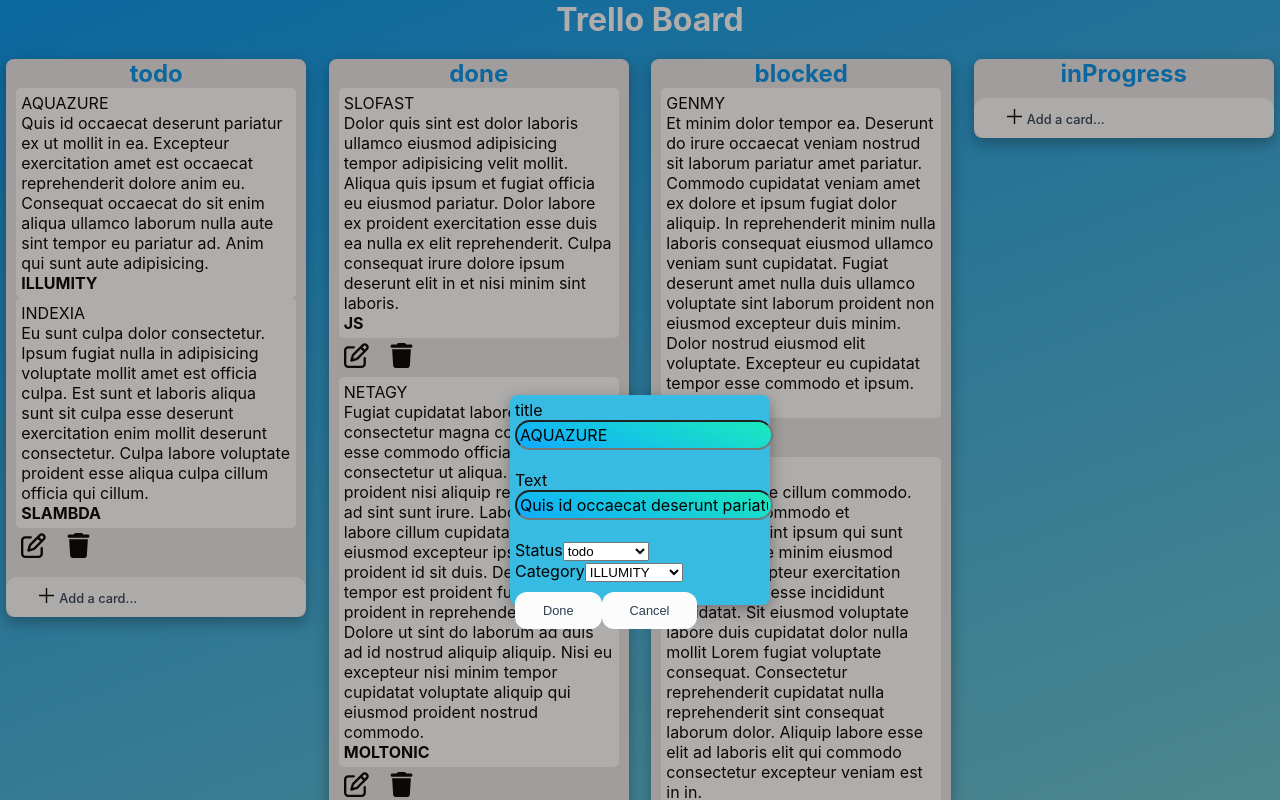
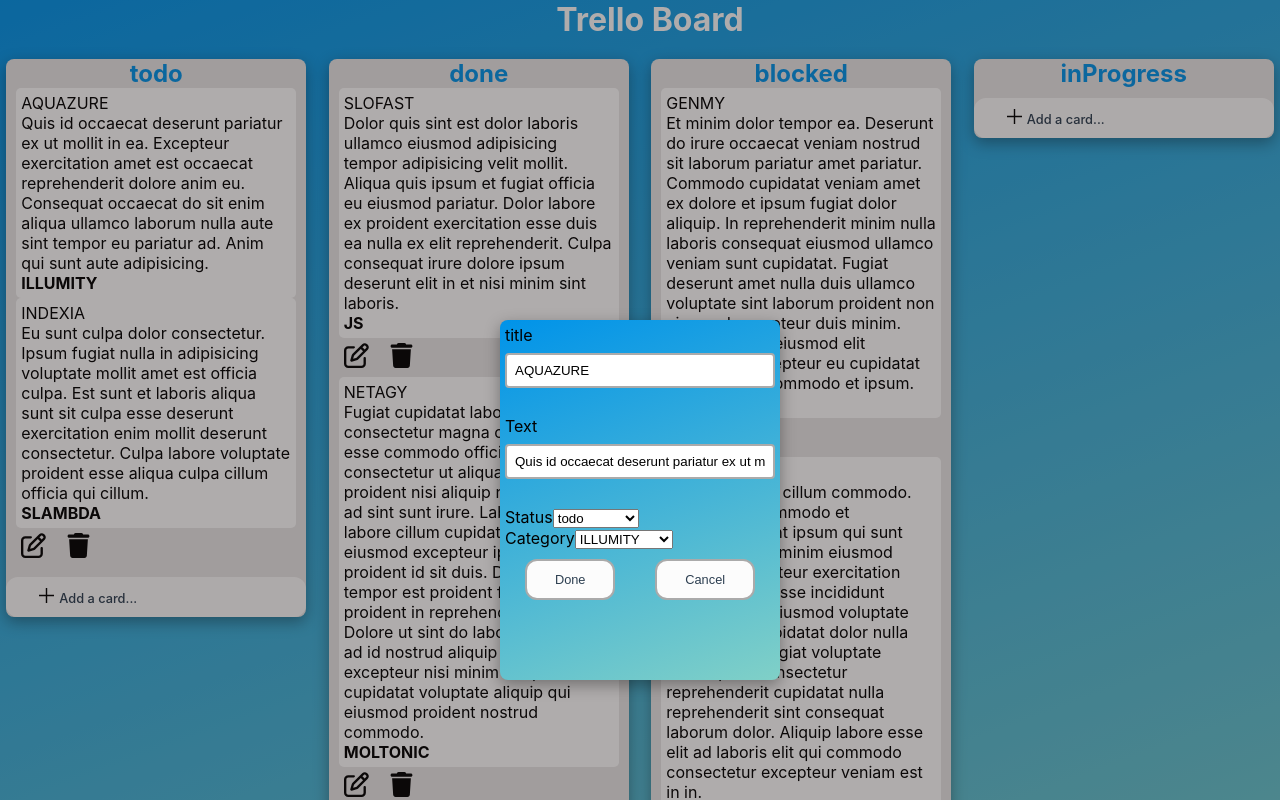
Before and after one commit to DavIdHabeTyan/Trello_In_React, a React (Create React App) app: page / in a window 1280 px wide. Both pictures are taken after a click on the picture 33 px from the left and 315 px from the top of the page. Shown: the top 800 px of the page. Built offline with nearby package versions, Linux system fonts and the light colour scheme.

Commit message:
aded style

```diff
--- a/src/App.css
+++ b/src/App.css
@@ -25,54 +25,6 @@ html{
     font-weight: bold;
 }
 
-.addBlock{
-    box-shadow: rgba(0, 0, 0, 0.35) 0px 5px 15px;
-    padding: 5px;
-    border-radius: 8px;
-    background-color: #37bbe3;
-    width: 250px;
-    height: 200px;
-    /*position: center;*/
-}
-
-.select_Window {
-    box-shadow: rgba(0, 0, 0, 0.35) 0px 5px 15px;
-    padding: 5px;
-    border-radius: 8px;
-    background-color: #37bbe3;
-    width: 250px;
-    height: 200px;
-
-}
-
-
-.windowButton{
-    /*margin-top: 10px;*/
-    /*width: 120px;*/
-    /*padding: 3px;*/
-    /*border: none;*/
-    /*border-radius: 9999em;*/
-    /*background-color: white;*/
-
-    margin-top: 10px;
-    cursor: pointer;
-    font-weight: 500;
-    padding: 11px 28px;
-    border-radius: 12px;
-    font-size: 0.8rem;
-    border: none;
-    color: #2c3e50;
-    background: #fcfcfc;
-    transition: all 0.25s ease;
-}
-
-.windowButton:hover{
-    box-shadow: none;
-    transform: none;
-    background: whitesmoke;
-}
-
-
 .iconEdit {
     padding: 5px;
     margin-left: 10px;
@@ -95,14 +47,6 @@ html{
 }
 
 .block_AddIcon {
-
-    /*margin: 5px auto;*/
-    /*padding: 3px;*/
-    /*width: 130px;*/
-    /*background-color: white;*/
-    /*cursor: pointer;*/
-    /*display: flex;*/
-    /*border-radius: 5px;*/
 
     margin-top: 10px;
     cursor: pointer;
@@ -151,16 +95,6 @@ html{
     min-width: 255.5px;
 }
 
-input {
-    font-family: inherit;
-    line-height: inherit;
-    font-size: 1em;
-    background: linear-gradient(21deg, #10abff, #1beabd);
-    padding: 3px;
-    display: inline-block;
-    border-radius: 9999em;
-}
-
 .editMod_box{
     width: 100vw;
     height: 1000px;
@@ -172,3 +106,69 @@ input {
     justify-content: center;
     align-items: center;
 }
+
+.addBlock{
+    box-shadow: rgba(0, 0, 0, 0.35) 0px 5px 15px;
+    padding: 5px;
+    border-radius: 8px;
+    background-color: #0093E9;
+    background-image: linear-gradient(160deg, #0093E9 0%, #80D0C7 100%);
+    width: 270px;
+    height: 350px;
+    /*position: center;*/
+}
+
+.select_Window {
+    box-shadow: rgba(0, 0, 0, 0.35) 0px 5px 15px;
+    padding: 5px;
+    border-radius: 8px;
+    background-color: #0093E9;
+    background-image: linear-gradient(160deg, #0093E9 0%, #80D0C7 100%);
+    width: 270px;
+    height: 350px;
+}
+
+input[type=text]{
+    width:100%;
+    border:2px solid #aaa;
+    border-radius:4px;
+    margin:8px 0;
+    outline:none;
+    padding:8px;
+    box-sizing:border-box;
+    transition:.3s;
+}
+
+input[type=text]:focus{
+    border-color:dodgerBlue;
+    box-shadow:0 0 8px 0 dodgerBlue;
+}
+
+.button {
+    display: flex;
+    justify-content: space-around;
+}
+
+.windowButton{
+    border:2px solid #aaa;
+    margin-top: 10px;
+    cursor: pointer;
+    font-weight: 500;
+    padding: 11px 28px;
+    border-radius: 12px;
+    font-size: 0.8rem;
+    color: #2c3e50;
+    background: #fcfcfc;
+    transition: all 0.25s ease;
+}
+
+.windowButton:hover{
+    border-color:dodgerBlue;
+    box-shadow:0 0 8px 0 dodgerBlue;
+}
+
+.windowButton:hover{
+    box-shadow: none;
+    transform: none;
+    background: whitesmoke;
+}
--- a/src/components/addNewTrelloTask/index.js
+++ b/src/components/addNewTrelloTask/index.js
@@ -48,6 +48,7 @@ const AddNewTrelloTask = ({
       setIsAdd(!isAdd)
    }
 
+
    return (
       <div className={"container"}>
          <div className={"trello_block"}>
@@ -64,17 +65,16 @@ const AddNewTrelloTask = ({
                   handleDeleteTrello={handleDeleteTrello}
                   {...elem}
                />
-            )} {
-            isAdd ?
+            )} { isAdd ?
                <div className={"block_AddIcon"} onClick={handleClickAdd}>
                   <img  className={"icon_Add"} src={AddIcon} alt=""/>
                   <span>Add a card...</span>
                </div>
                :
-               <div className={"editMod_box"} onClick={handleClickAdd}>
+               <div className={"editMod_box"} >
                <div className={"addBlock"}>
 
-                  <form>
+                  <form className={"input"}>
                      <label htmlFor="title">title</label>
                      <input
                         id={"title"}
@@ -114,9 +114,10 @@ const AddNewTrelloTask = ({
                         <option>PHORMULA</option>
                      </select>
                   </form>
-
-                  <button className={"windowButton windowButton1"} onClick={handleAddTrello}>Done</button>
+               <div className="button">
+                  <button className={"windowButton "} onClick={handleAddTrello}>Done</button>
                   <button className={"windowButton"} onClick={handleClickAdd}>cancel</button>
+               </div>
                </div>
                </div>
          }
--- a/src/components/trelloTasks/index.js
+++ b/src/components/trelloTasks/index.js
@@ -61,9 +61,9 @@ const TrelloTasks = (props) => {
             <p>{description}</p>
             <p className={"category"}>{category}</p>
          </div>
-         {isClickedEdit ? <div>
+         {isClickedEdit ?
+            <div>
 
-               {/*<button onClick={handleEdit}>Edit</button>*/}
                <img onClick={handleEdit} src={Edit} className={"iconEdit"} alt=""/>
                <img src={iconDelete} onClick={() => handleDeleteTrello(id)} className={"iconEdit"} alt=""/>
 
@@ -124,10 +124,10 @@ const TrelloTasks = (props) => {
                         <option value="PHORMULA">PHORMULA</option>
                      </select>
                   </form>
-                  <button className={"windowButton"} onClick={handelDone}>Done</button>
-                  <button className={"windowButton"} onClick={handelCancel}>Cancel</button>
-
-
+                  <div className="button">
+                     <button className={"windowButton"} onClick={handelDone}>Done</button>
+                     <button className={"windowButton"} onClick={handelCancel}>Cancel</button>
+                  </div>
                </div>
             </div>
          }
```
